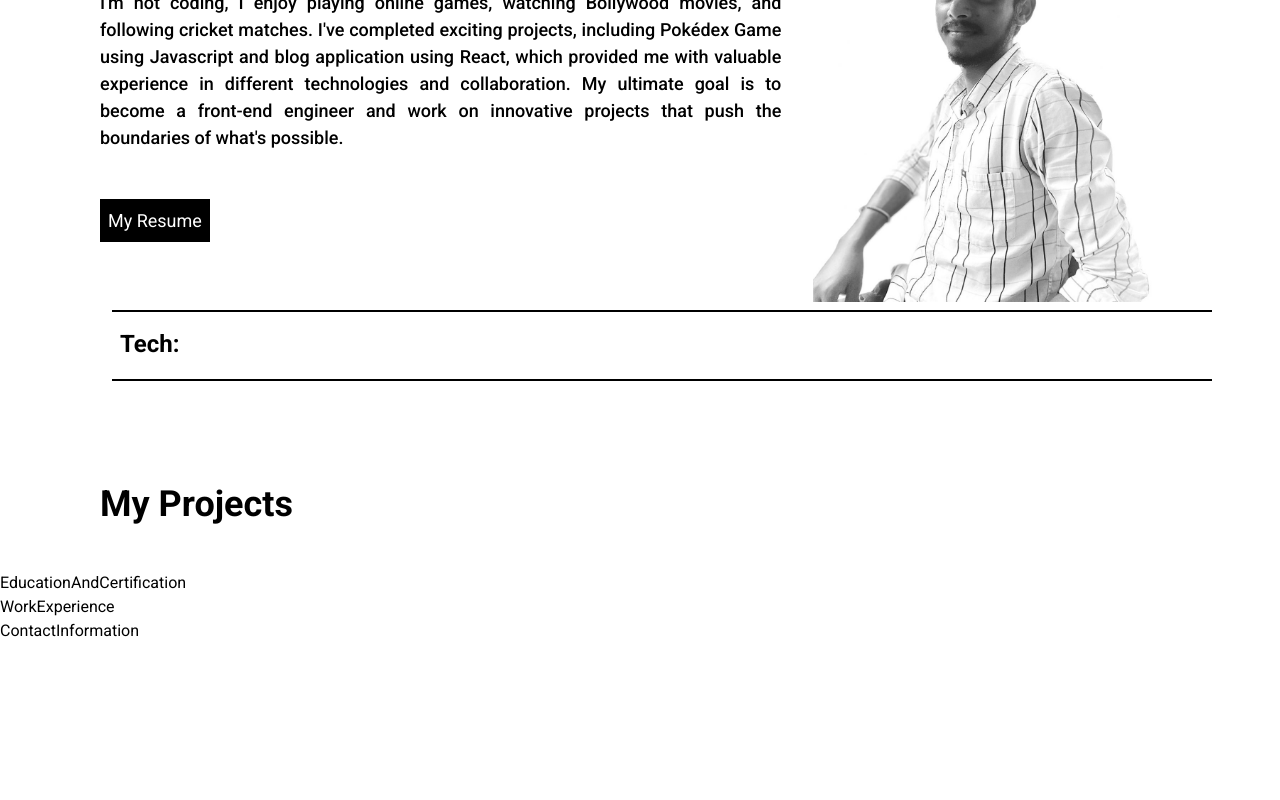
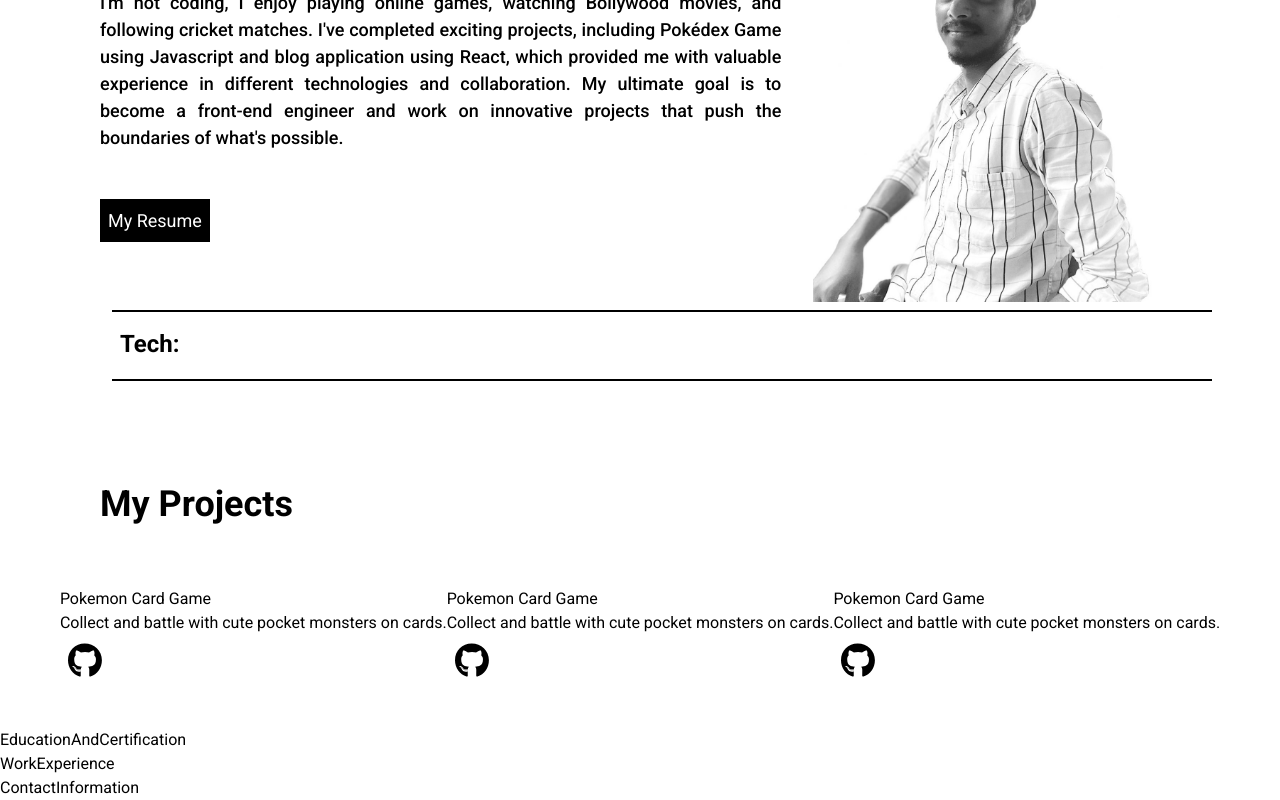
Before and after one commit to Amandeep4567/Amandeep-Portfolio, a React (Vite) app: page / in a window 1280 px wide. Shown: the part 1063-1863 px from the top of the page. Before the commit the page ends 1706 px from the top, so only its background shows below. Built offline with nearby package versions, Linux system fonts and the light colour scheme.

Commit message:
feat: code updated

```diff
--- a/src/components/ProjectSection.jsx
+++ b/src/components/ProjectSection.jsx
@@ -1,4 +1,6 @@
 import React from "react";
+import { FontAwesomeIcon } from "@fortawesome/react-fontawesome";
+import { faGithub } from "@fortawesome/free-brands-svg-icons";
 
 const ProjectSection = () => {
   return (
@@ -6,8 +8,30 @@ const ProjectSection = () => {
       <div className="flex ml-[100px]">
         <h1 className="font-semibold text-[36px]">My Projects</h1>
       </div>
-      <div className="">
-        <div className=""></div>
+      <div className="mt-14">
+        <div className="flex justify-center">
+          <div className="">
+            <h2>Pokemon Card Game</h2>
+            <p>Collect and battle with cute pocket monsters on cards.</p>
+            <div className="">
+              <FontAwesomeIcon icon={faGithub} className="iconTech m-2" />
+            </div>
+          </div>
+          <div className="">
+            <h2 className="">Pokemon Card Game</h2>
+            <p>Collect and battle with cute pocket monsters on cards.</p>
+            <div className="">
+              <FontAwesomeIcon icon={faGithub} className="iconTech m-2" />
+            </div>
+          </div>
+          <div className="">
+            <h2>Pokemon Card Game</h2>
+            <p>Collect and battle with cute pocket monsters on cards.</p>
+            <div className="">
+              <FontAwesomeIcon icon={faGithub} className="iconTech m-2" />
+            </div>
+          </div>
+        </div>
       </div>
     </section>
   );
```
